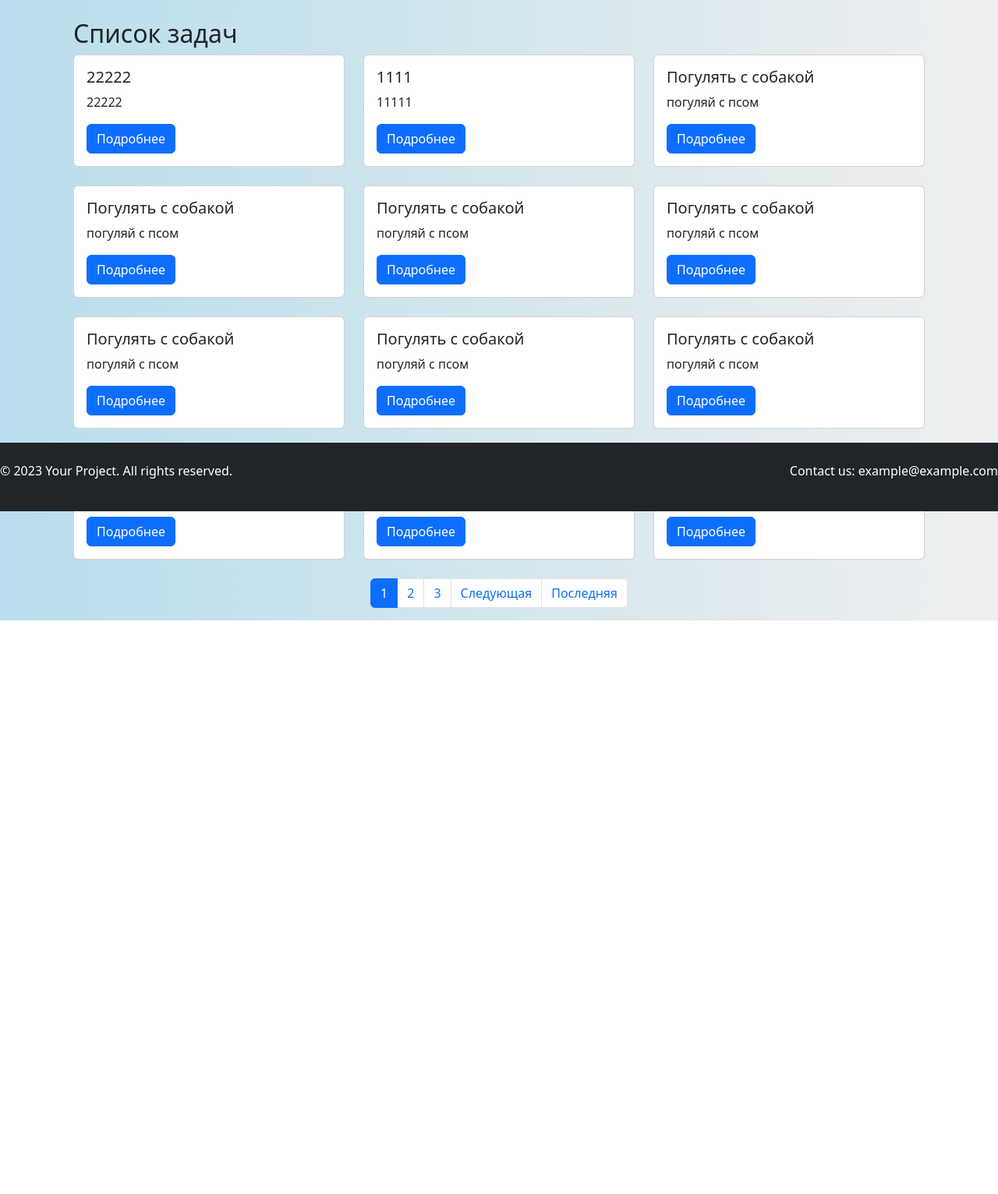
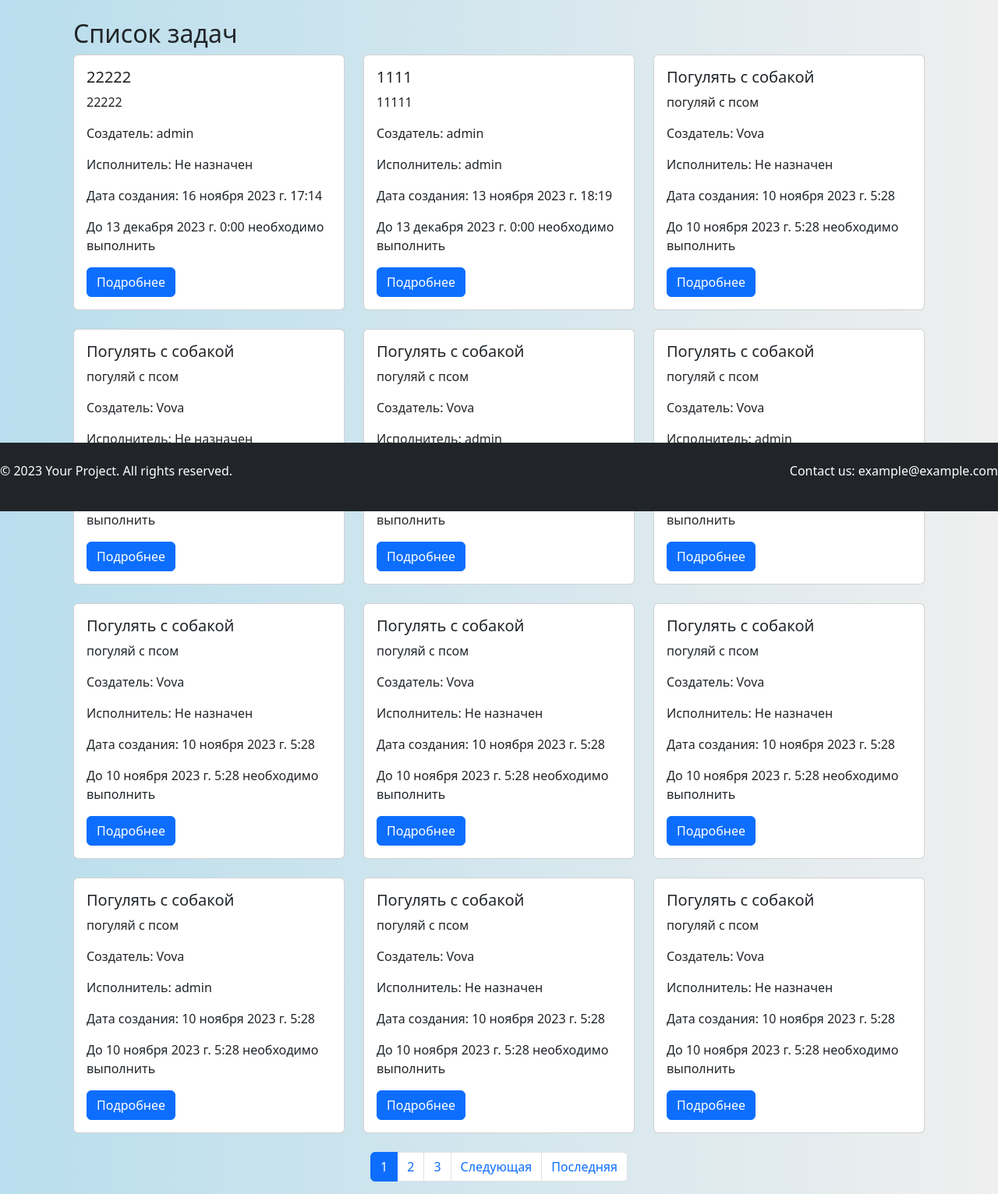
Before and after one commit to Borisov-Evgeniy/WorkWave, a Django app: page /task_list/ in a window 1280 px wide. Shown: the part 144-1676 px from the top of the page at 78% size. Before the commit the page ends 940 px from the top, so only its background shows below. Run offline with Django 4.2, Linux system fonts and the light colour scheme; data comes from the database, SQL or seed files in the repository; some libraries are stand-ins or nearby versions.

```diff
--- a/templates/tasks/task_list.html
+++ b/templates/tasks/task_list.html
@@ -11,6 +11,12 @@
                 <div class="card-body">
                     <h5 class="card-title">{{ task.title }}</h5>
                     <p class="card-text">{{ task.description }}</p>
+                    <p>Создатель: {{ task.customer.username }}</p>
+                    <p>Исполнитель: {% if task.executor %}
+                        {{ task.executor.username }}
+                        {% else %}Не назначен{% endif %}</p>
+                    <p>Дата создания: {{ task.created_at }}</p>
+                    <p>До {{ task.due_date }} необходимо выполнить</p>
                     <button class="btn btn-primary" data-toggle="modal" data-target="#taskModal{{ task.id }}">
                         Подробнее
                     </button>
@@ -31,6 +37,12 @@
                     </div>
                     <div class="modal-body">
                         <p>{{ task.description }}</p>
+                        <p>Создатель: {{ task.customer.username }}</p>
+                        <p>Исполнитель: {% if task.executor %}
+                            {{ task.executor.username }}
+                            {% else %}Не назначен{% endif %}</p>
+                        <p>Дата создания: {{ task.created_at }}</p>
+                        <p>До {{ task.due_date }} необходимо выполнить</p>
                         {% if user.is_authenticated %}
                         {% if user.role == 'executor' and user != task.executor and user != task.customer %}
                         <button id="takeButton{{ task.id }}" type="button" class="btn btn-success"
@@ -151,5 +163,8 @@
         const parts = value.split(`; ${name}=`);
         if (parts.length === 2) return parts.pop().split(';').shift();
     }
+
+
+
 </script>
 {% endblock %}
```
Lines whose indentation alone changed are shown as unchanged.
